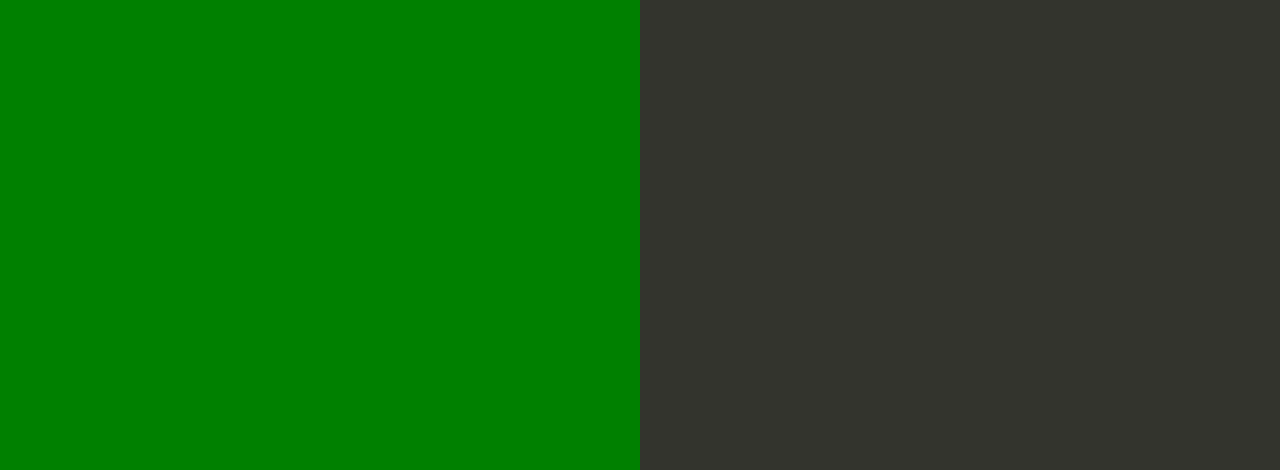
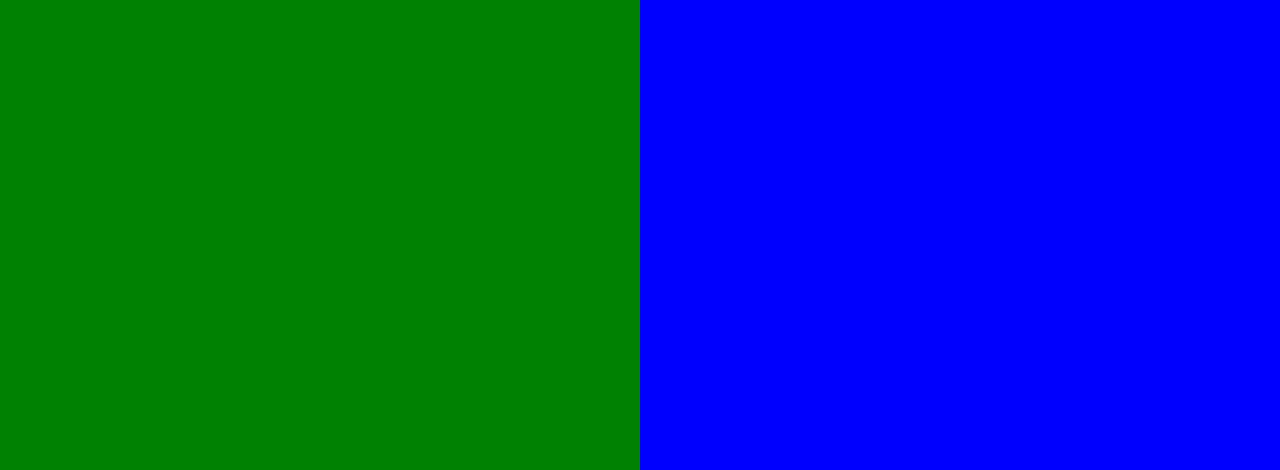
Before and after one commit to mayquanxi/nodejs-build-npm-package, a website: page index.html in a window 1280 px wide. Shown: the part 330-800 px from the top of the page. Drawn offline with Linux system fonts and the light colour scheme.

```diff
--- a/index.html
+++ b/index.html
@@ -49,7 +49,7 @@
         bottom: 0px;
         left: 50%;
 
-        background-color: #33342D;
+        background-color: Blue;
       }
 
       h1 {
--- a/package.json
+++ b/package.json
@@ -1,11 +1,12 @@
 {
   "name": "@mayquanxi/nodejs-build-npm-package",
-  "version": "1.0.0",
+  "version": "1.0.1",
   "description": "nodejs webapps",
   "main": "app.js",
   "scripts": {
     "test": "npm link",
-    "start": "node app.js"
+    "start": "node app.js",
+    "stop": "pkill node"
   },
   "repository": {
     "type": "git",
```
Also changed, not shown: 2 other files.
